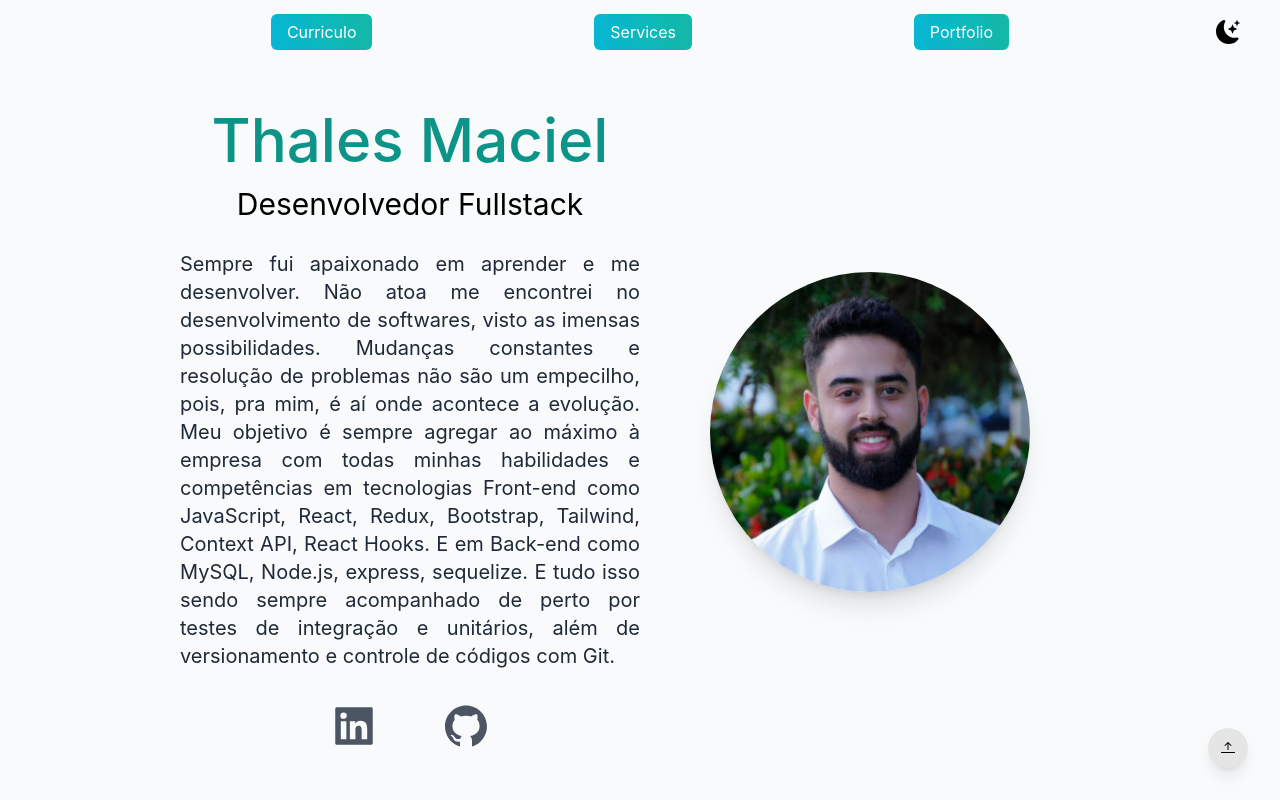
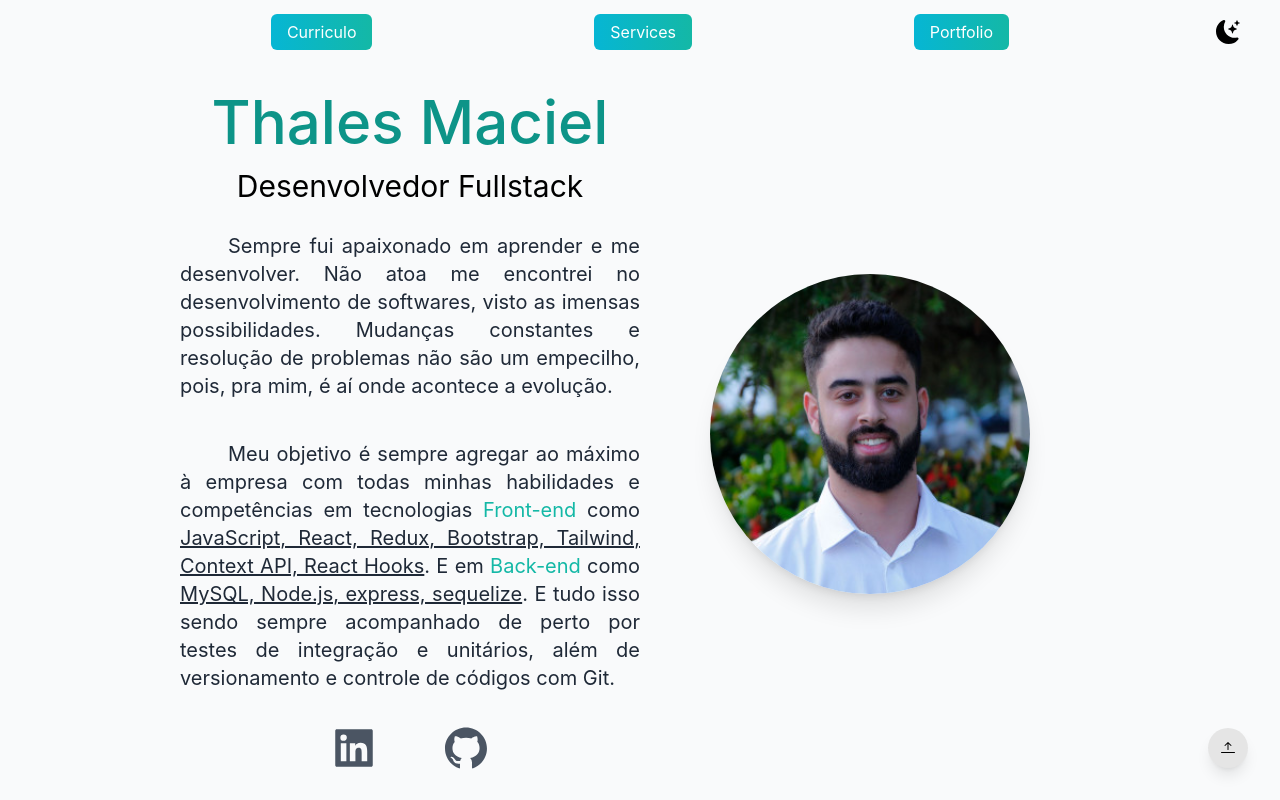
Before and after one commit to thalesmsm/portfolio, a Next.js app: page / in a window 1280 px wide. Shown: the top 800 px of the page. Built offline with nearby package versions, Linux system fonts and the light colour scheme.

Commit message:
add texto sobre

```diff
--- a/pages/index.js
+++ b/pages/index.js
@@ -56,10 +56,12 @@ export default function Home() {
               <h3 className='text-2xl py-2 md:text-3xl dark:text-gray-200'>
                 Desenvolvedor Fullstack
               </h3>
-              <p className='text-md text-justify py-5 leading-8 text-gray-800 md:text-xl max-w-3xl mx-auto dark:text-gray-200'>
-              Sempre fui apaixonado em aprender e me desenvolver. Não atoa me encontrei no desenvolvimento de softwares, visto as imensas possibilidades. Mudanças constantes e resolução de problemas não são um empecilho, pois, pra mim, é aí onde acontece a evolução.
-              Meu objetivo é sempre agregar ao máximo à empresa com todas minhas habilidades e competências em tecnologias Front-end como JavaScript, React, Redux, Bootstrap, Tailwind, Context API, React Hooks. E em Back-end como MySQL, Node.js, express, sequelize.
-              E tudo isso sendo sempre acompanhado de perto por testes de integração e unitários, além de versionamento e controle de códigos com Git.
+              <p className='text-md text-justify indent-12 py-5 leading-8 text-gray-800 md:text-xl max-w-3xl mx-auto dark:text-gray-200'>
+                Sempre fui apaixonado em aprender e me desenvolver. Não atoa me encontrei no desenvolvimento de softwares, visto as imensas possibilidades. Mudanças constantes e resolução de problemas não são um empecilho, pois, pra mim, é aí onde acontece a evolução.
+              </p>
+              <p className='text-md text-justify indent-12 py-5 leading-8 text-gray-800 md:text-xl max-w-3xl mx-auto dark:text-gray-200'>
+                Meu objetivo é sempre agregar ao máximo à empresa com todas minhas habilidades e competências em tecnologias <span className="text-teal-500">Front-end</span> como <span className="underline">JavaScript, React, Redux, Bootstrap, Tailwind, Context API, React Hooks</span>. E em <span className="text-teal-500">Back-end</span> como <span className="underline">MySQL, Node.js, express, sequelize</span>.
+                E tudo isso sendo sempre acompanhado de perto por testes de integração e unitários, além de versionamento e controle de códigos com Git.
               </p>
               <div className='text-5xl flex justify-center gap-16 py-3 text-gray-600 dark:text-gray-200'>
                 <a href="https://www.linkedin.com/in/thalesmsm/" target="_blank" rel="noreferrer">
@@ -139,11 +141,11 @@ export default function Home() {
           </div>
         </section>
       </main>
-      <div className='rounded-full border-solid shadow-lg w-10 h-10 flex justify-center items-center bg-neutral-200 fixed z-0 right-8 bottom-8'>
-        <a href="#topo">
-          <BsArrowBarUp />
-        </a>
-      </div>
+      <a href="#topo">
+        <div className='rounded-full border-solid shadow-lg w-10 h-10 flex justify-center items-center bg-neutral-200 fixed z-0 right-8 bottom-8'>
+            <BsArrowBarUp />
+        </div>
+      </a>
     </div>
   )
 }
```
